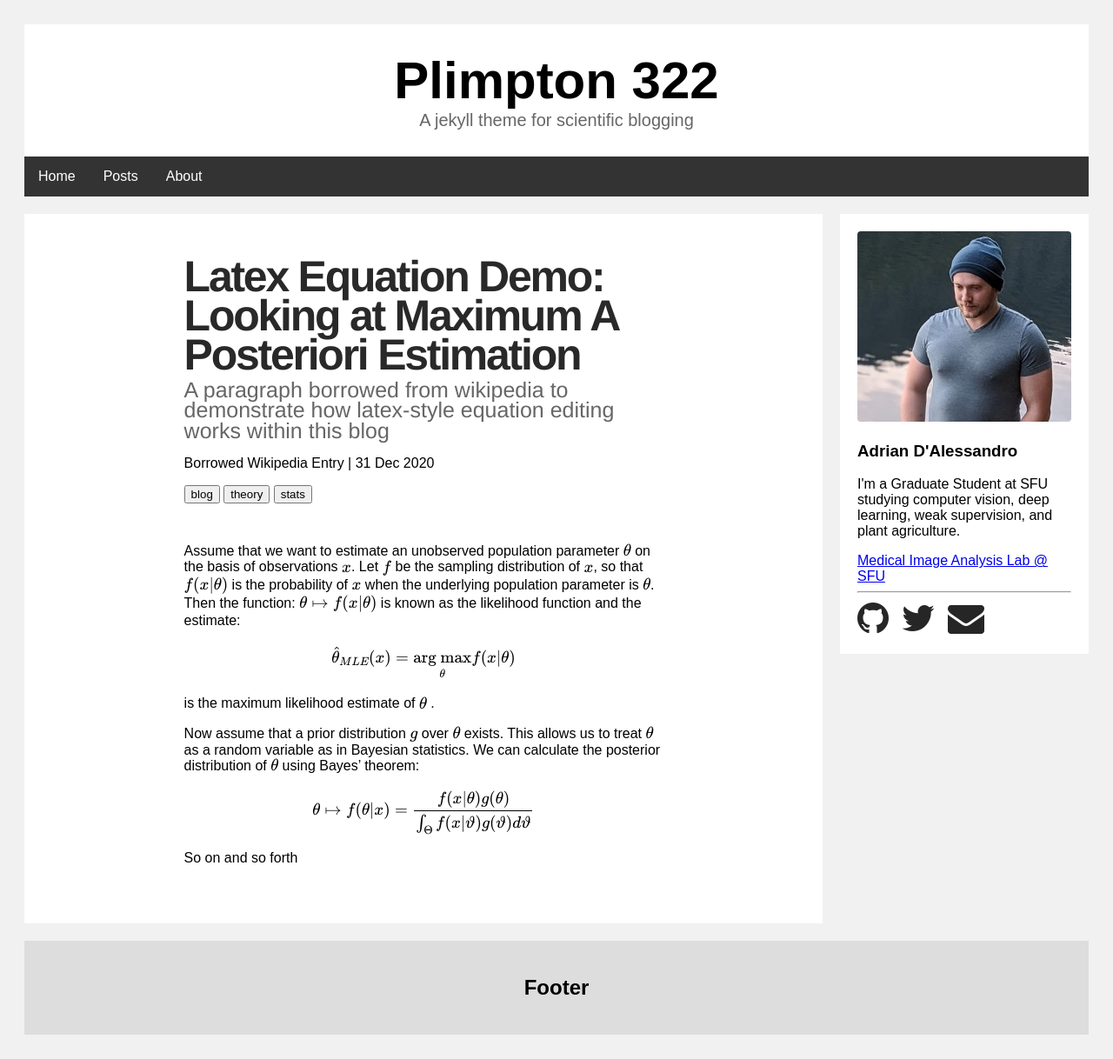
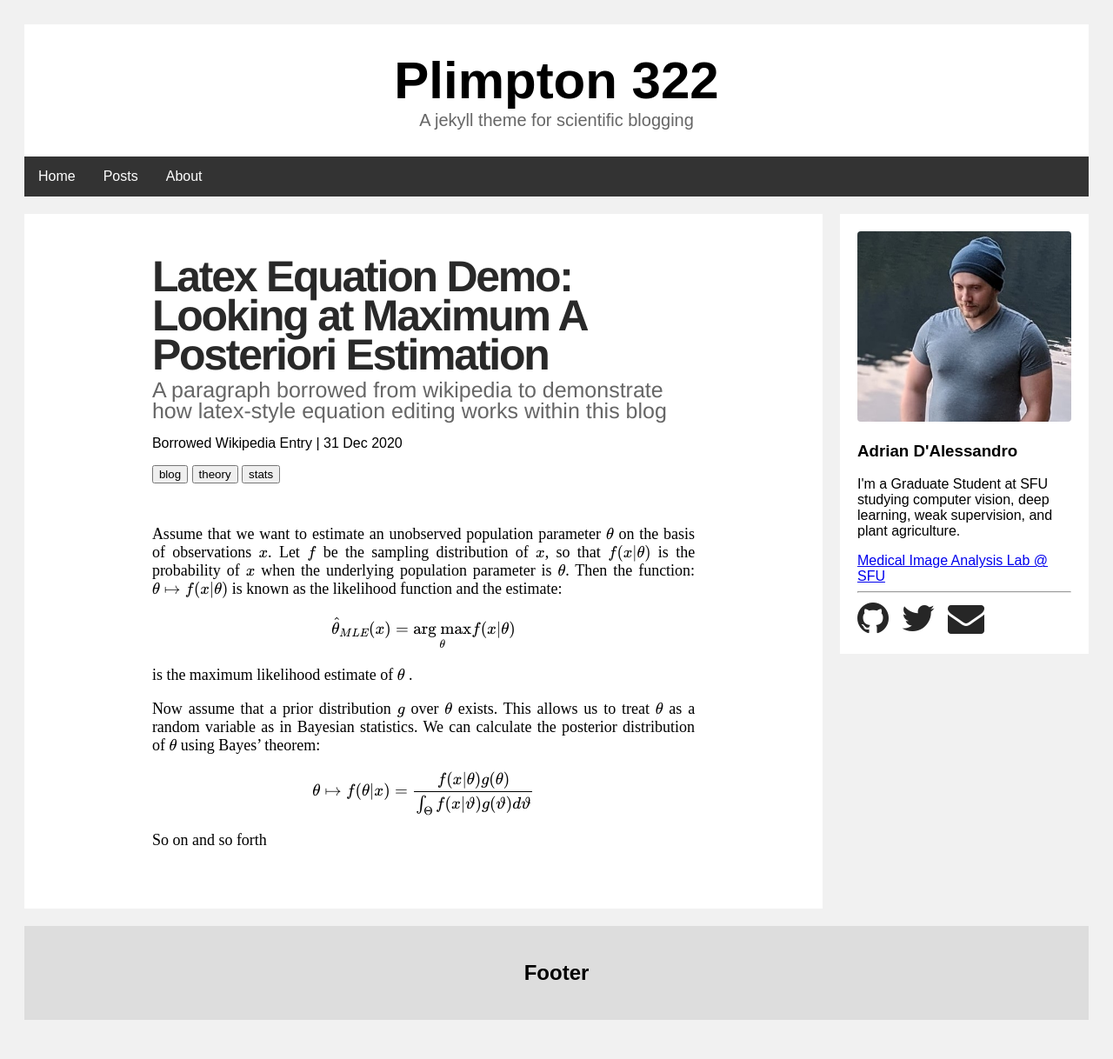
Before and after one commit to adrian-dalessandro/Plimpton322, a Jekyll site: the page built from _posts/2020-12-31-example-latex-math.md, in a window 1280 px wide. Shown: the whole page at 87% size. Built offline with Jekyll 4.4.1, drawn with Linux system fonts in a browser that asks for light colours; formulas are drawn with MathJax 3.

Commit message:
Update main.scss

```diff
--- a/_sass/main.scss
+++ b/_sass/main.scss
@@ -66,12 +66,18 @@ body {
 .leftcolumn > .card {
   padding-top: 50px;
   padding-bottom: 50px;
-  padding-left: 20%;
-  padding-right: 20%;
+  padding-left: 16%;
+  padding-right: 16%;
 }
 
 .post-body h1, .post-body h2 {
   border-bottom: 1px solid #d7d8c8;
+}
+
+.post-body > p {
+  font-family: "Times New Roman", Times, serif;
+  font-size: large;
+  text-align: justify;
 }
 
 .post-header h1 {
```
